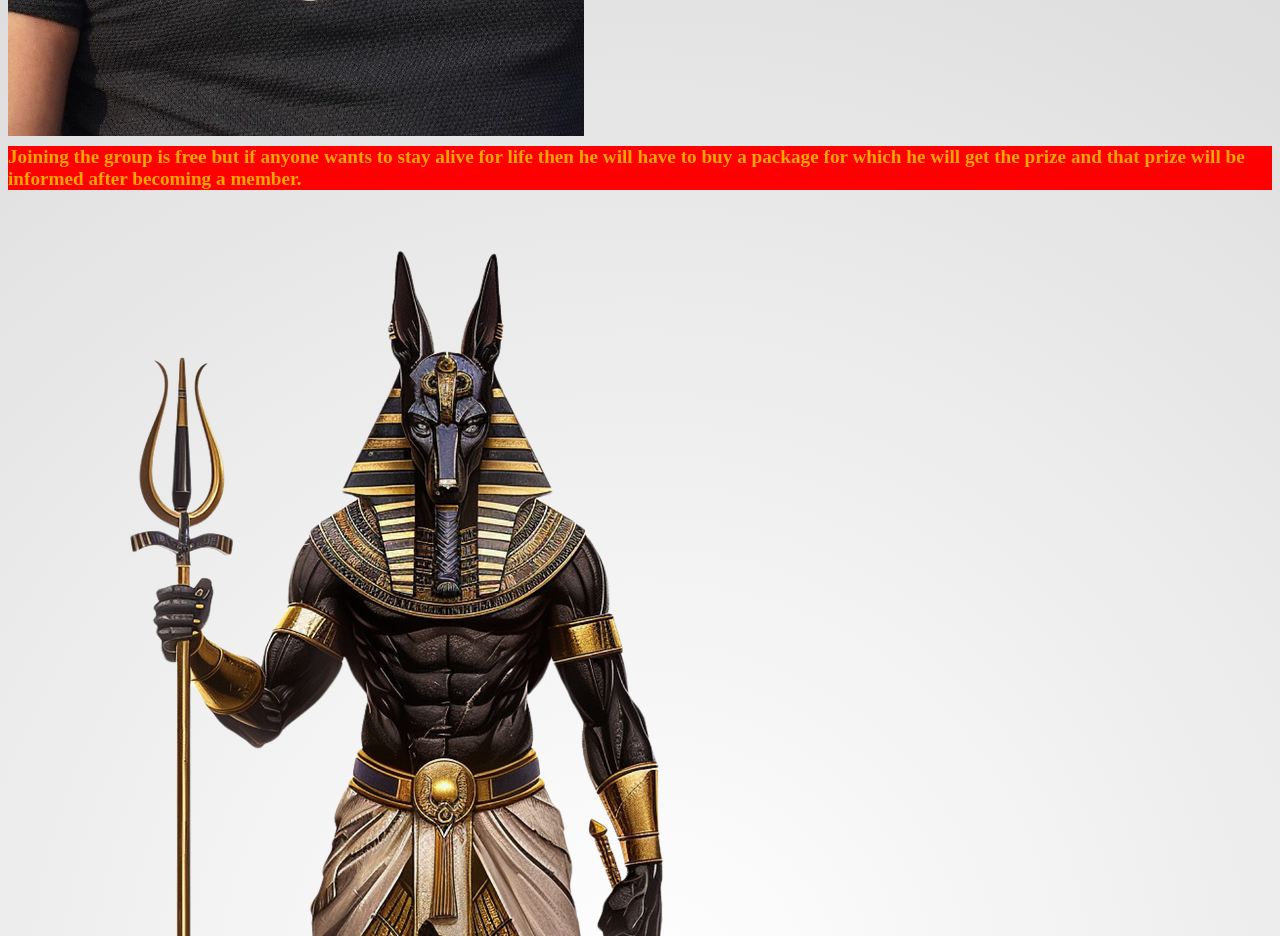
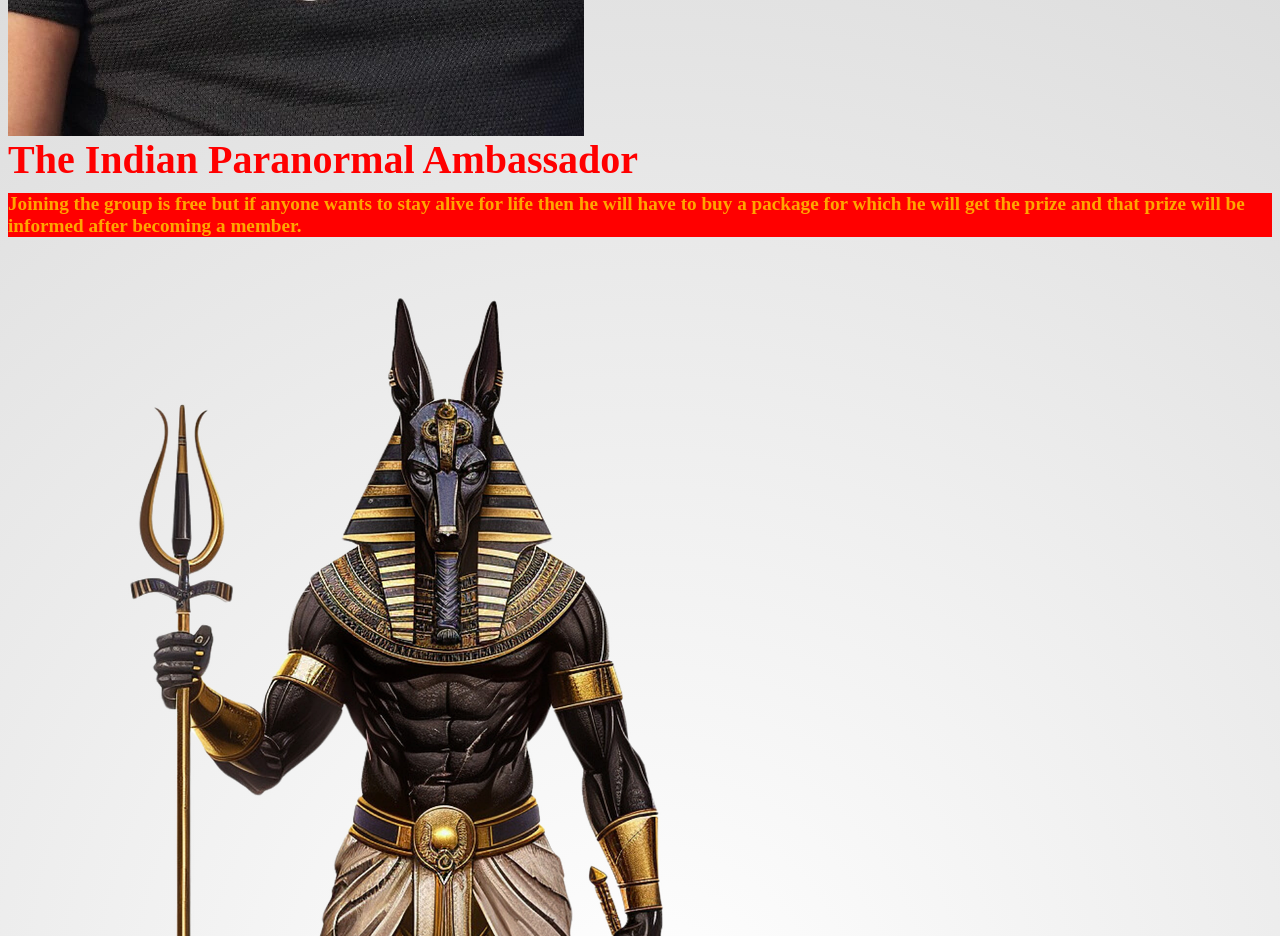
Before and after one commit to MysticWaveTech/IPA, a plain HTML site: page TheManWhoNeverDies.html in a window 1280 px wide. Shown: the part 1140-2076 px from the top of the page. Drawn offline with Linux system fonts and the light colour scheme.

Commit message:
Add files via upload

```diff
--- a/TheManWhoNeverDies.html
+++ b/TheManWhoNeverDies.html
@@ -69,10 +69,18 @@
     </div>
 
 <p style="background-color: red; padding: 10px; color: orange; font-weight: bold;">
+
       Live your whole life -
       Preliminary Signup Form <a href="https://mysticwavetech.github.io/IPA/join.html" target="_blank">Click Here While Spots Last</a>
   </p>
 <img src="https://raw.githubusercontent.com/MysticWaveTech/IPA/refs/heads/main/image_20241029_031629b4b0c3ae-8ade-4653-b3b9-16c93d656a29.jpg">
+
+<h1 style="color: red;">
+
+            The Indian Paranormal Ambassador
+
+        </h1>
+
 
 <p style="color: orange; background-color: red; font-weight: bold;">
      Joining the group is free but if anyone wants to stay alive for life then he will have to buy a package for which he will get the prize and that prize will be informed after becoming a member.
```
